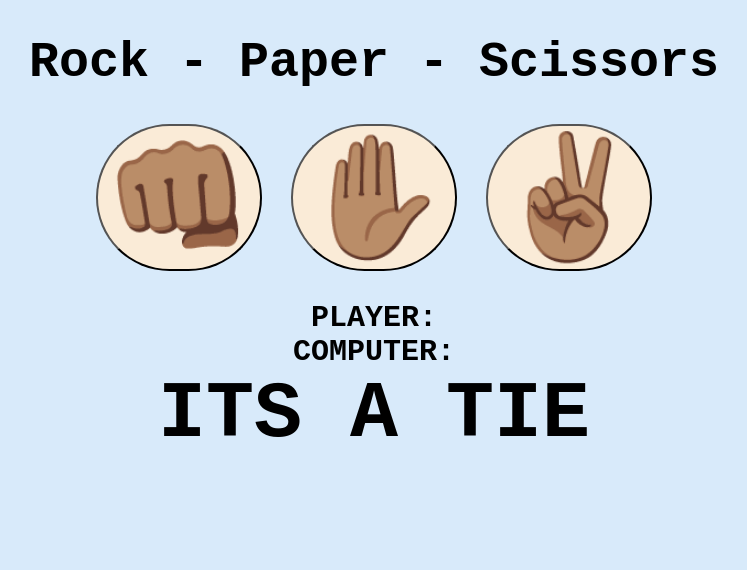
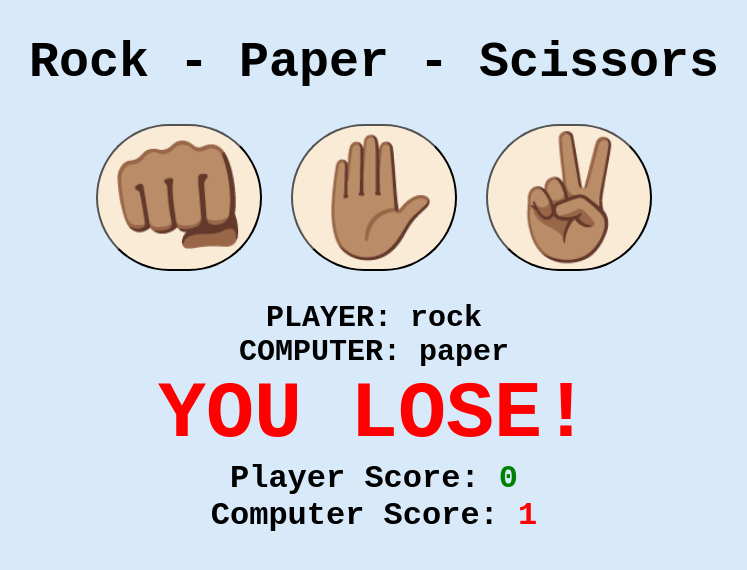
Before and after one commit to dickemugisha/rock-paper-sissors, a plain HTML site: page index.html in a window 1280 px wide. Both pictures are taken after a click on the button "👊🏽". Shown: the whole page, without its empty margins (266-1013 px from the left). Drawn offline with Linux system fonts and the light colour scheme.

Commit message:
game finished

```diff
--- a/index.html
+++ b/index.html
@@ -17,7 +17,15 @@
 
     <div id="playerDisplay">PLAYER:</div>
     <div id="computerDisplay">COMPUTER:</div>
-    <div id="resultDisplay">ITS A TIE</div>
+    <div id="resultDisplay"></div>
+
+    <div class="scoreDisplay">Player Score:
+        <span id="playerScoreDisplay">0</span>
+    </div>
+
+    <div class="scoreDisplay">Computer Score:
+      <span id="computerScoreDisplay">0</span>
+  </div>
 
     <script src="index.js"></script>
   </body>
--- a/index.js
+++ b/index.js
@@ -0,0 +1,54 @@
+// ROCK PAPER SCISSORS
+
+const choices = ["rock", "paper", "scissors"];
+const playerDisplay = document.getElementById("playerDisplay");
+const computerDisplay = document.getElementById("computerDisplay");
+const resultDisplay = document.getElementById("resultDisplay");
+const playerScoreDisplay = document.getElementById("playerScoreDisplay");
+const computerScoreDisplay = document.getElementById("computerScoreDisplay");
+let playerScore = 0;
+let computerScore = 0;
+
+
+function playGame(playerChoice) {
+  const computerChoice = choices[Math.floor(Math.random() * 3)];
+  let result = "";
+
+  if (playerChoice === computerChoice) {
+    result = "IT'S A TIE!";
+  } else {
+    switch (playerChoice) {
+      case "rock":
+        result = computerChoice === "scissors" ? "YOU WIN!" : "YOU LOSE!";
+        break;
+      case "paper":
+        result = computerChoice === "rock" ? "YOU WIN!" : "YOU LOSE!";
+        break;
+      case "scissors":
+        result = computerChoice === "paper" ? "YOU WIN!" : "YOU LOSE!";
+        break;
+    }
+  }
+
+  playerDisplay.textContent = `PLAYER: ${playerChoice}`;
+  computerDisplay.textContent = `COMPUTER: ${computerChoice}`;
+  resultDisplay.textContent = result;
+
+  resultDisplay.classList.remove("greenText", "redText", "neutralText");
+
+  switch (result) {
+    case "YOU WIN!":
+      resultDisplay.classList.add("greenText");
+      playerScore++
+      playerScoreDisplay.textContent = playerScore;
+      break;
+    case "YOU LOSE!":
+      resultDisplay.classList.add("redText");
+      computerScore++
+      computerScoreDisplay.textContent = computerScore;
+      break;
+    case "IT'S A TIE!":
+      resultDisplay.classList.add("neutralText");
+      break;
+  }
+}
--- a/style/styles.css
+++ b/style/styles.css
@@ -31,3 +31,16 @@ h1{
 #resultDisplay{
     font-size: 5rem;
 }
+.scoreDisplay{
+    font-size: 2rem;
+}
+
+.greenText, #playerScoreDisplay{
+    color: green;
+}
+.redText, #computerScoreDisplay{
+    color: red
+}
+.neutralText{
+    color: grey
+}
```
